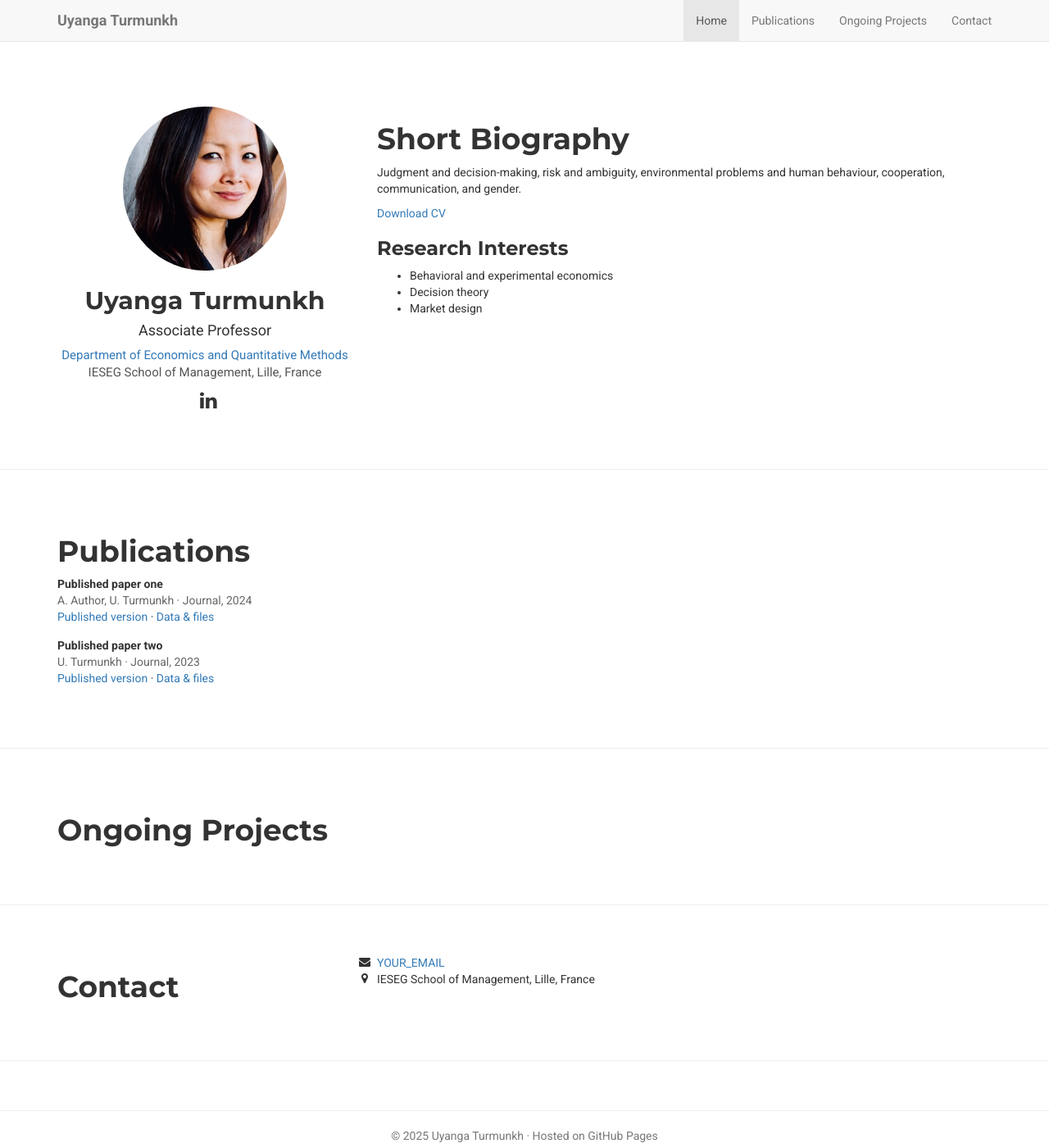
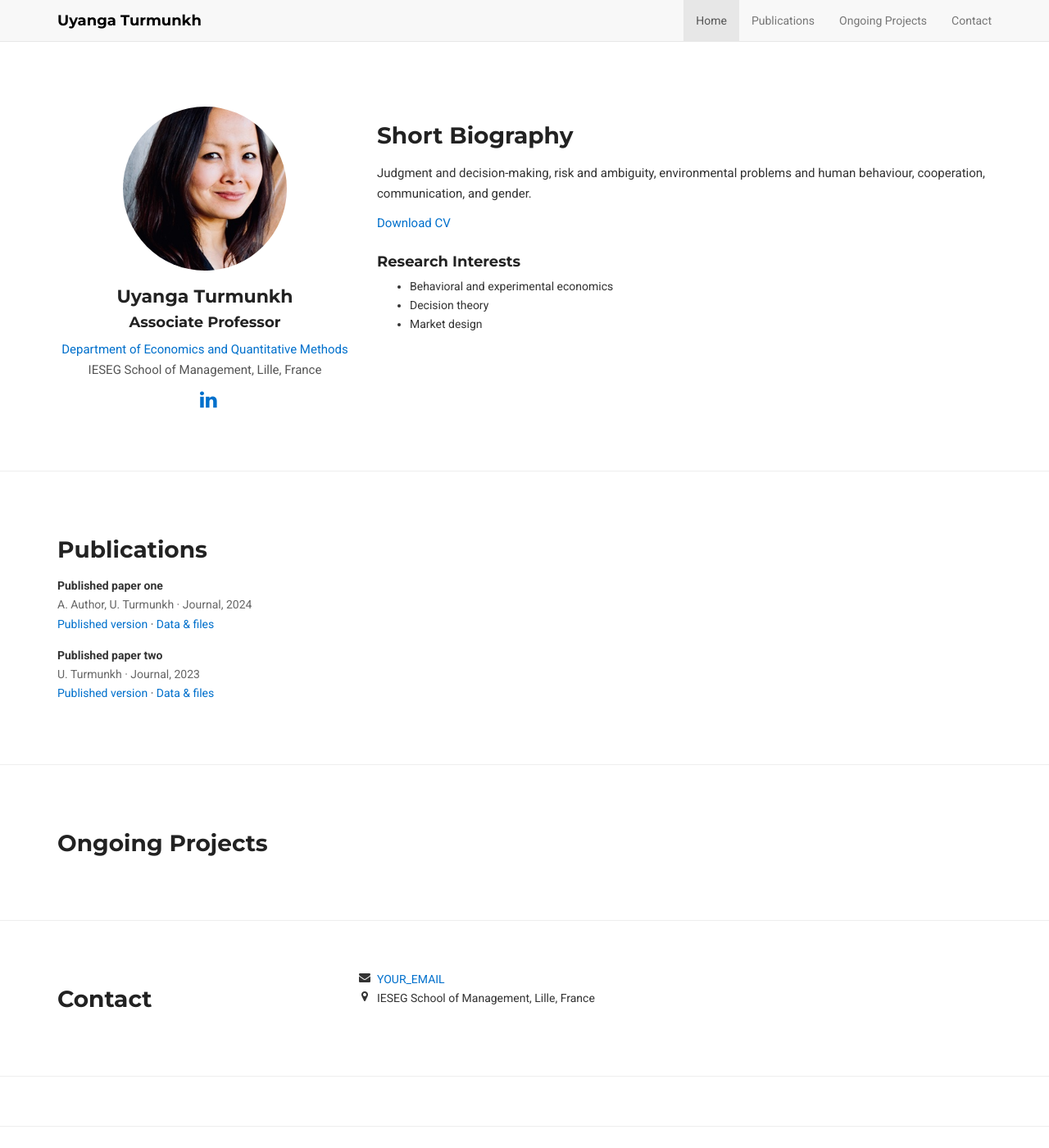
Before and after one commit to prakharsood24/uyanga-demo, a Jekyll site: the page built from index.md, in a window 1280 px wide and 1400 px high. Shown: the whole window at 82% size. Built offline with Jekyll 4.4.1, drawn with Linux system fonts in a browser that asks for light colours; nearby versions of some CDN libraries; a style sheet for code colours, icons or effects is not loaded.

Commit message:
Update style.css

```diff
--- a/assets/css/style.css
+++ b/assets/css/style.css
@@ -1,45 +1,84 @@
 body {
   padding-top: 70px;
-  font-family: "Roboto", serif;
+  font-family: "Roboto", sans-serif;
   color: #333;
+  line-height: 1.65;
 }
 
-h1, h2, h3 {
+h1, h2, h3, h4 {
   font-family: "Montserrat", sans-serif;
   font-weight: 700;
+  color: #222;
 }
 
-.navbar-brand { font-weight: 700; }
+h1 {
+  font-size: 28px;
+  margin-bottom: 18px;
+}
+
+h2 {
+  font-size: 22px;
+  margin-bottom: 10px;
+}
+
+h3 {
+  font-size: 18px;
+  margin-top: 25px;
+  margin-bottom: 8px;
+}
+
+p {
+  font-size: 15px;
+  margin-bottom: 12px;
+}
+
+a {
+  color: #0070cc;
+  text-decoration: none;
+}
+a:hover {
+  text-decoration: underline;
+}
+
+.navbar-brand {
+  font-family: "Montserrat", sans-serif;
+  font-weight: 700;
+  color: #000 !important;
+  font-size: 18px;
+}
 
 .home-section {
   padding: 60px 0;
   border-bottom: 1px solid #eee;
 }
 
-.portrait {
-  width: 200px;
-  height: 200px;
+.img-circle {
   border-radius: 50%;
-  background-size: cover;
-  background-position: center;
-  margin-bottom: 20px;
-}
-
-.network-icon {
-  list-style: none;
-  padding: 0;
-  display: flex;
-  gap: 10px;
 }
 
 .big-icon {
   font-size: 24px;
-  color: #333;
+  color: #0070cc;
+}
+
+.list-inline > li {
+  display: inline-block;
 }
 
 .site-footer {
-  padding: 20px 0;
+  padding: 25px 0;
+  border-top: 1px solid #eee;
   color: #777;
-  border-top: 1px solid #eee;
+  text-align: center;
+  font-size: 14px;
   margin-top: 60px;
 }
+
+@media (max-width: 768px) {
+  .home-section {
+    text-align: center;
+  }
+  .home-section img {
+    margin: 0 auto 20px auto;
+  }
+}
```
